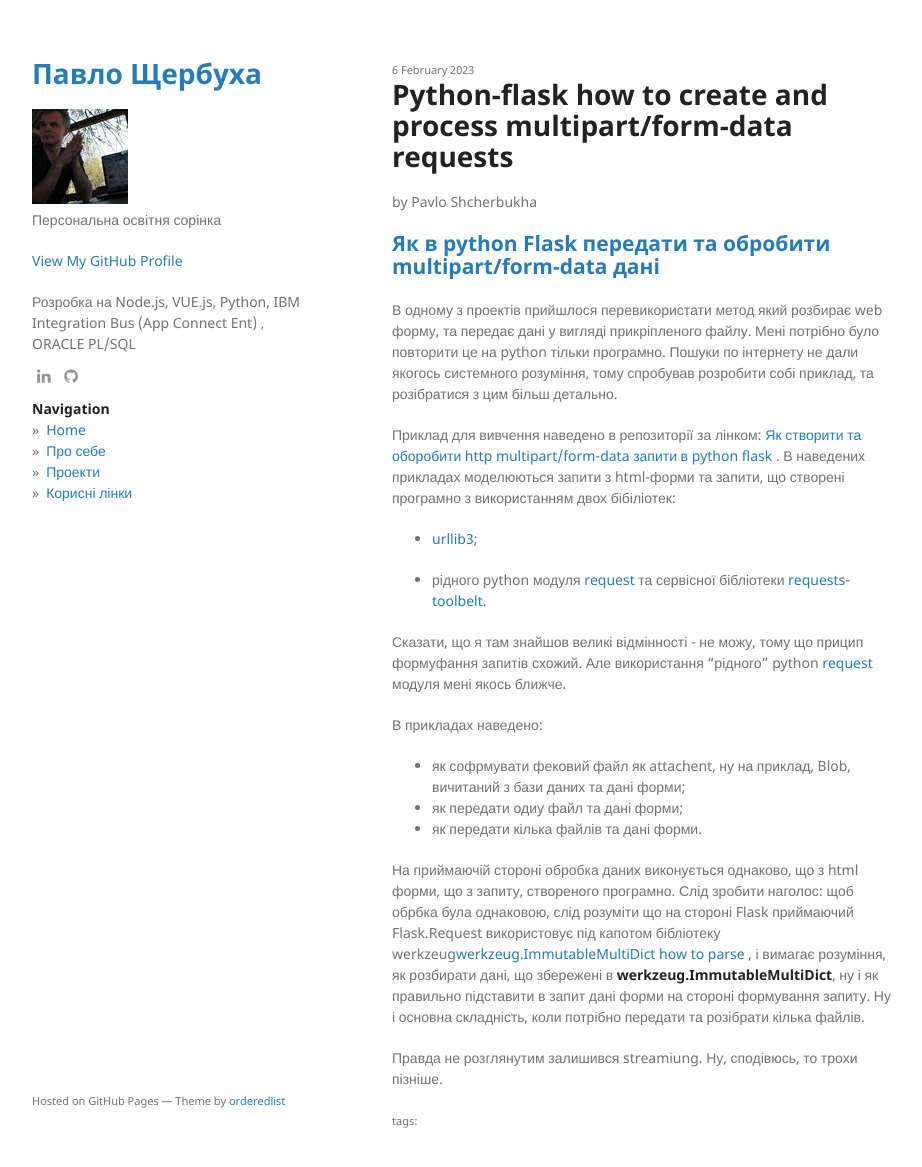
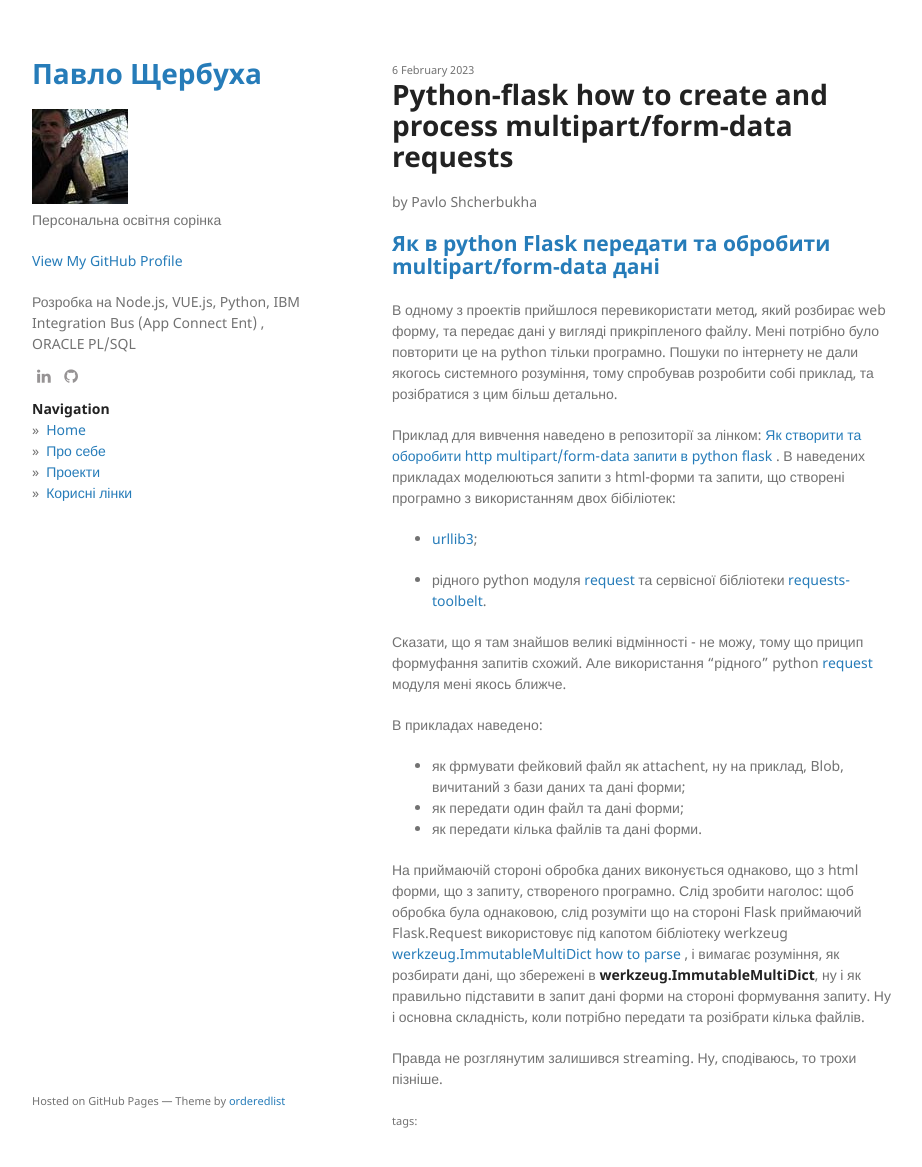
Before and after one commit to pavlo-shcherbukha/pavlo-shcherbukha.github.io, a Jekyll site: the page built from _posts/2023-02-06-python-flask-multipart-formdata.md, in a window 1280 px wide and 1180 px high. Shown: the top 1167 px of the window, without its empty margins (178-1100 px from the left). Built offline with Jekyll 4.4.1, drawn with Linux system fonts in a browser that asks for light colours.

Commit message:
грамм

```diff
--- a/_posts/2023-02-06-python-flask-multipart-formdata.md
+++ b/_posts/2023-02-06-python-flask-multipart-formdata.md
@@ -10,7 +10,7 @@ published: true
 
 ## <a name="p-1">Як в python Flask передати та обробити multipart/form-data дані</a>
 
-В одному з проектів прийшлося перевикористати метод який  розбирає web форму, та передає дані у вигляді прикріпленого файлу. Мені потрібно було повторити це на python тільки програмно. Пошуки по інтернету не дали якогось системного розуміння, тому спробував розробити собі приклад, та розібратися з цим більш детально.
+В одному з проектів прийшлося перевикористати метод, який розбирає web форму, та передає дані у вигляді прикріпленого файлу. Мені потрібно було повторити це на python тільки програмно. Пошуки по інтернету не дали якогось системного розуміння, тому спробував розробити собі приклад, та розібратися з цим більш детально.
 
 Приклад для вивчення наведено в репозиторії за лінком: [Як створити та оборобити http multipart/form-data запити в python flask ](https://github.com/pavlo-shcherbukha/py-flask-multipart-form-data). В наведених прикладах моделюються запити з html-форми та запити, що створені програмно з використанням двох бібіліотек:
 
@@ -24,10 +24,10 @@ published: true
 
 В прикладах наведено:
 
-- як софрмувати фековий файл як attachent,  ну на приклад, Blob, вичитаний з бази даних та дані форми;
-- як передати одиy файл та дані форми;
+- як фрмувати фейковий файл як attachent,  ну на приклад, Blob, вичитаний з бази даних та дані форми;
+- як передати один файл та дані форми;
 - як передати кілька файлів та дані форми.
 
-На приймаючій стороні обробка даних виконується однаково, що з html форми, що з запиту, створеного програмно. Слід зробити наголос: щоб обрбка була однаковою, слід розуміти що на стороні Flask  приймаючий  Flask.Request  використовує під капотом бібліотеку  werkzeug[werkzeug.ImmutableMultiDict how to parse ](https://tedboy.github.io/flask/generated/generated/werkzeug.ImmutableMultiDict.html), і вимагає розуміння, як розбирати дані, що збережені в **werkzeug.ImmutableMultiDict**, ну і як правильно підставити в запит дані форми на стороні формування запиту. Ну і основна  складність, коли потрібно передати та розібрати кілька файлів.
+На приймаючій стороні обробка даних виконується однаково, що з html форми, що з запиту, створеного програмно. Слід зробити наголос: щоб обробка була однаковою, слід розуміти що на стороні Flask  приймаючий  Flask.Request  використовує під капотом бібліотеку  werkzeug [werkzeug.ImmutableMultiDict how to parse ](https://tedboy.github.io/flask/generated/generated/werkzeug.ImmutableMultiDict.html), і вимагає розуміння, як розбирати дані, що збережені в **werkzeug.ImmutableMultiDict**, ну і як правильно підставити в запит дані форми на стороні формування запиту. Ну і основна  складність, коли потрібно передати та розібрати кілька файлів.
 
-Правда не розглянутим залишився streamiung.  Ну, сподівюсь, то трохи пізніше.
+Правда не розглянутим залишився streaming.  Ну, сподіваюсь, то трохи пізніше.
```
